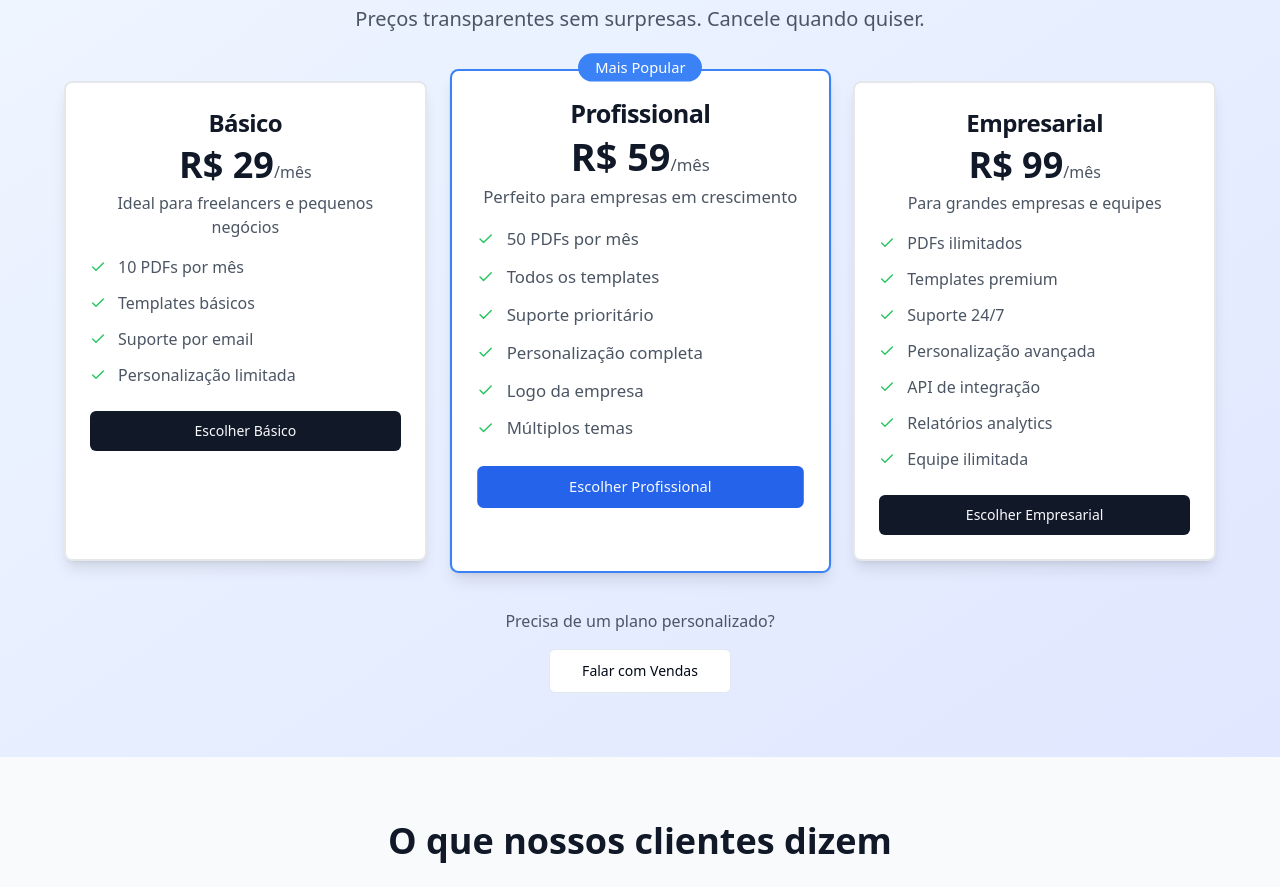
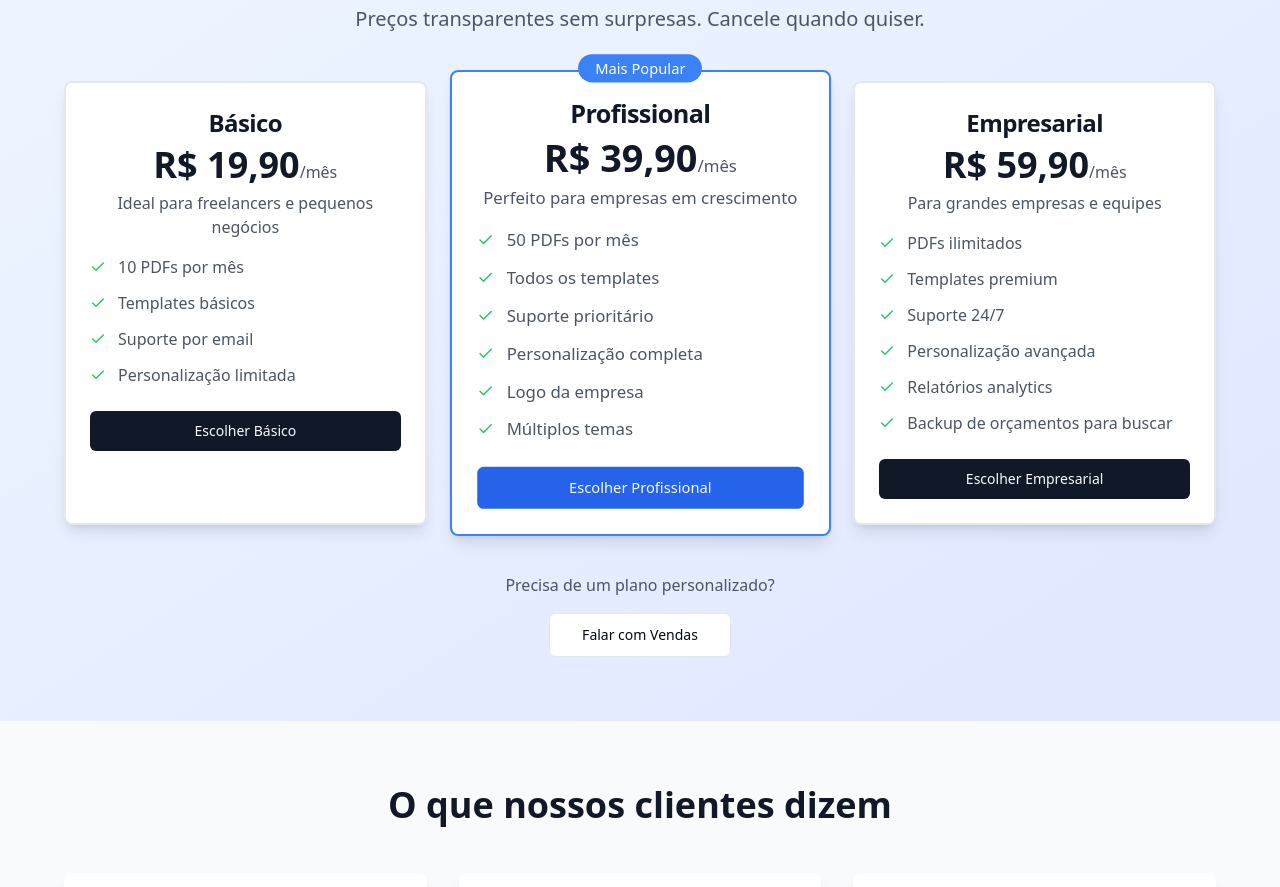
Before and after one commit to xCONEx/pdf-generator, a React (Vite) app: page /vendas in a window 1280 px wide. Shown: the part 1180-2067 px from the top of the page. Built offline with nearby package versions, Linux system fonts and the light colour scheme.

Commit message:
feat: Update sales page with plan details
Updated the sales page to include plan details (Basic, Professional, and Enterprise) with pricing and feature lists.

```diff
--- a/src/components/PricingSection.tsx
+++ b/src/components/PricingSection.tsx
@@ -7,7 +7,7 @@ const PricingSection = () => {
   const plans = [
     {
       name: 'Básico',
-      price: 'R$ 29',
+      price: 'R$ 19,90',
       period: '/mês',
       description: 'Ideal para freelancers e pequenos negócios',
       features: [
@@ -21,7 +21,7 @@ const PricingSection = () => {
     },
     {
       name: 'Profissional',
-      price: 'R$ 59',
+      price: 'R$ 39,90',
       period: '/mês',
       description: 'Perfeito para empresas em crescimento',
       features: [
@@ -37,7 +37,7 @@ const PricingSection = () => {
     },
     {
       name: 'Empresarial',
-      price: 'R$ 99',
+      price: 'R$ 59,90',
       period: '/mês',
       description: 'Para grandes empresas e equipes',
       features: [
@@ -45,9 +45,8 @@ const PricingSection = () => {
         'Templates premium',
         'Suporte 24/7',
         'Personalização avançada',
-        'API de integração',
         'Relatórios analytics',
-        'Equipe ilimitada'
+        'Backup de orçamentos para buscar'
       ],
       link: 'https://pay.cakto.com.br/3b6s5eo',
       popular: false
```
